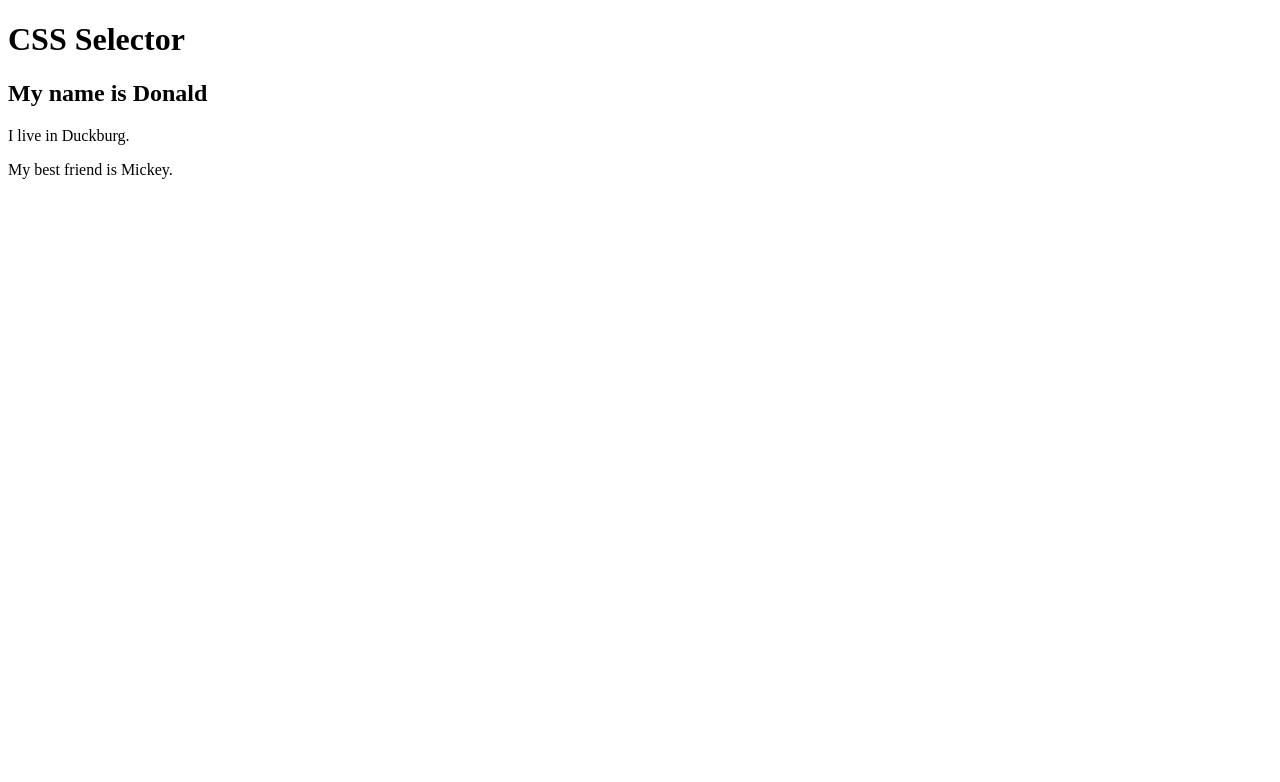
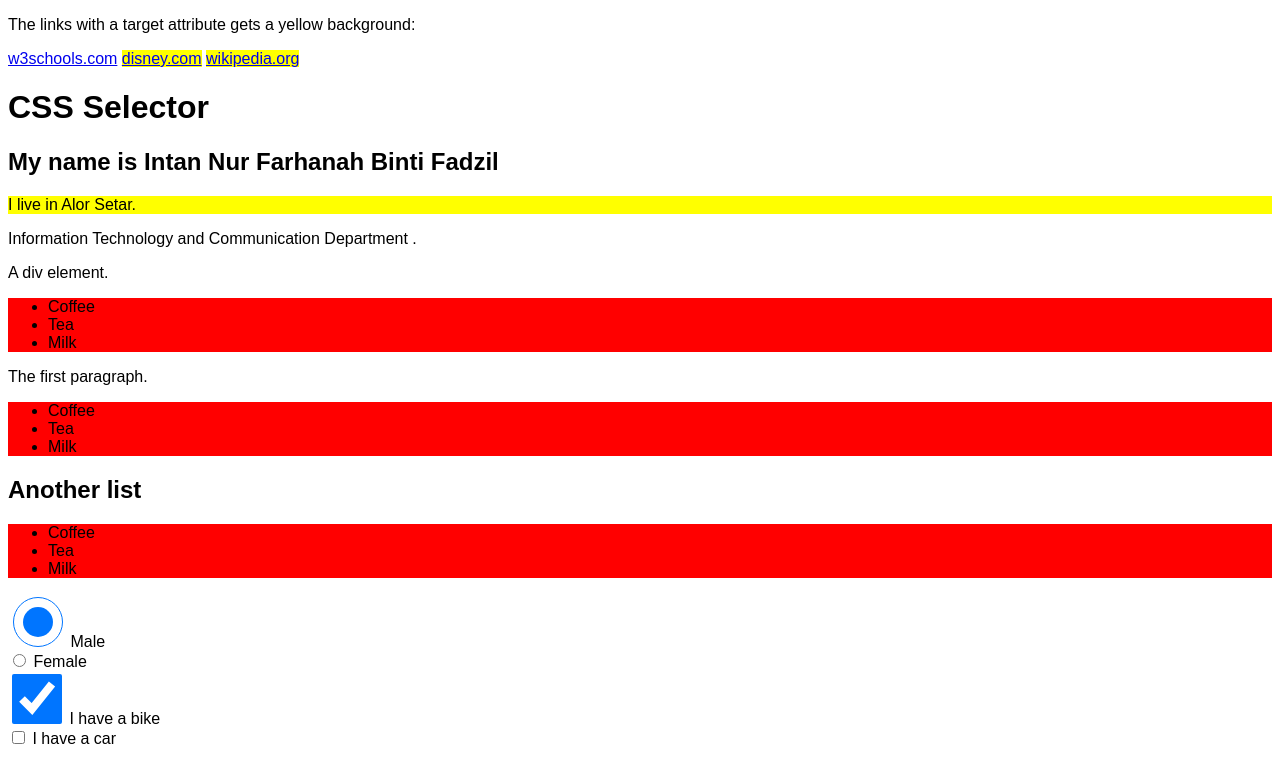
Before and after one commit to IntanNurFarhanah/dfp40043_latihan_12, a plain HTML site: page index.html in a window 1280 px wide. Drawn offline with Linux system fonts and the light colour scheme.

Commit message:
latihan 12

```diff
--- a/index.html
+++ b/index.html
@@ -8,14 +8,50 @@
     <link rel="stylesheet" href="style.css">
 </head>
 <body>
+    <p>The links with a target attribute gets a yellow background:</p>
+
+    <a href="https://www.w3schools.com">w3schools.com</a>
+    <a href="http://www.disney.com" target="_blank">disney.com</a>
+    <a href="http://www.wikipedia.org" target="_top">wikipedia.org</a>
+
     <h1>CSS Selector</h1>
 
     <div>
-        <h2>My name is Donald</h2>
-        <p>I live in Duckburg.</p>
+        <h2>My name is Intan Nur Farhanah Binti Fadzil</h2>
+        <p>I live in Alor Setar.</p>
     </div>
 
-    <p>My best friend is Mickey.</p>
+    <p>Information Technology and Communication Department .</p>
+
+
+    <div>A div element.</div>
+        <ul>
+            <li>Coffee</li>
+            <li>Tea</li>
+            <li>Milk</li>
+        </ul>
+
+    <p>The first paragraph.</p>
+        <ul>
+            <li>Coffee</li>
+            <li>Tea</li>
+            <li>Milk</li>
+        </ul>
+
+    <h2>Another list</h2>
+    <ul>
+        <li>Coffee</li>
+        <li>Tea</li>
+        <li>Milk</li>
+    </ul>
+
+    <form action="">
+        <input type="radio" checked="checked" value="male" name="gender"> Male<br>
+        <input type="radio" value="female" name="gender"> Female<br>
+        <input type="checkbox" checked="checked" value="Bike"> I have a bike<br>
+        <input type="checkbox" value="Car"> I have a car
+      </form>
+
 
 
 </body>
--- a/style.css
+++ b/style.css
@@ -0,0 +1,20 @@
+*{
+    font-family: Arial, Helvetica, sans-serif;
+}
+
+a[target] {
+    background-color: yellow;
+  }
+
+div p {
+    background-color: yellow;
+}
+
+p ~ ul {
+    background: #ff0000;
+}
+
+input:checked {
+    height: 50px;
+    width: 50px;
+}
```
